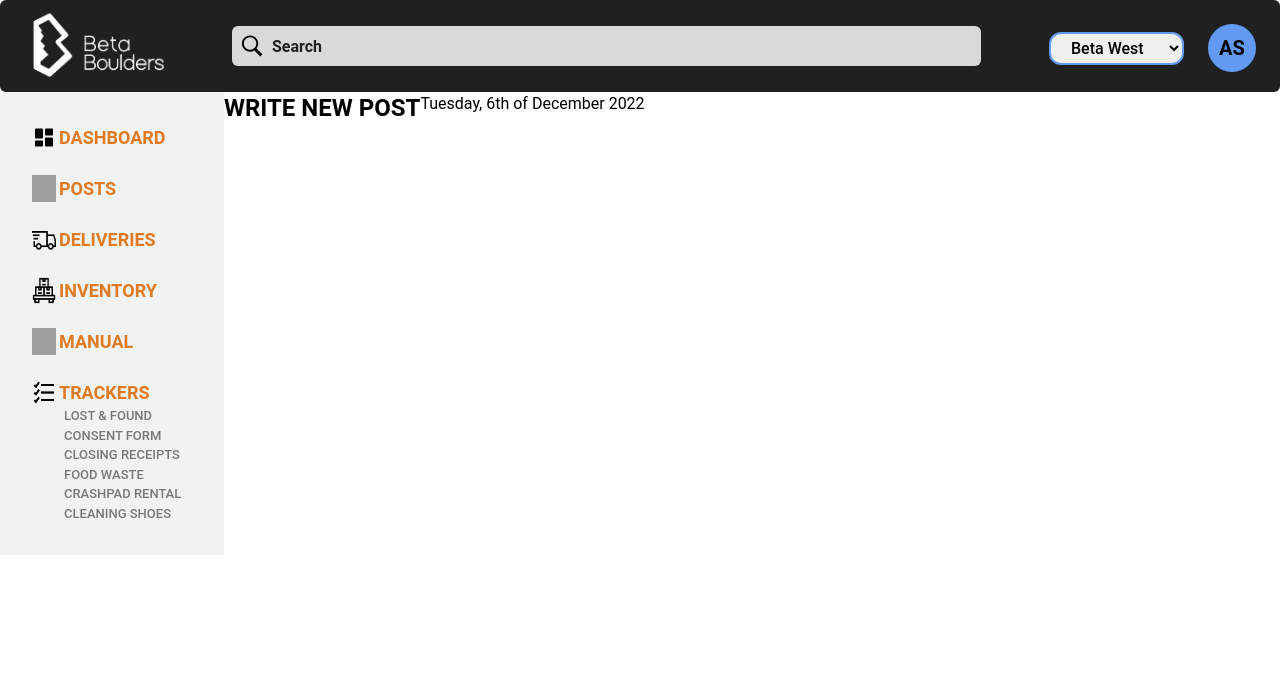
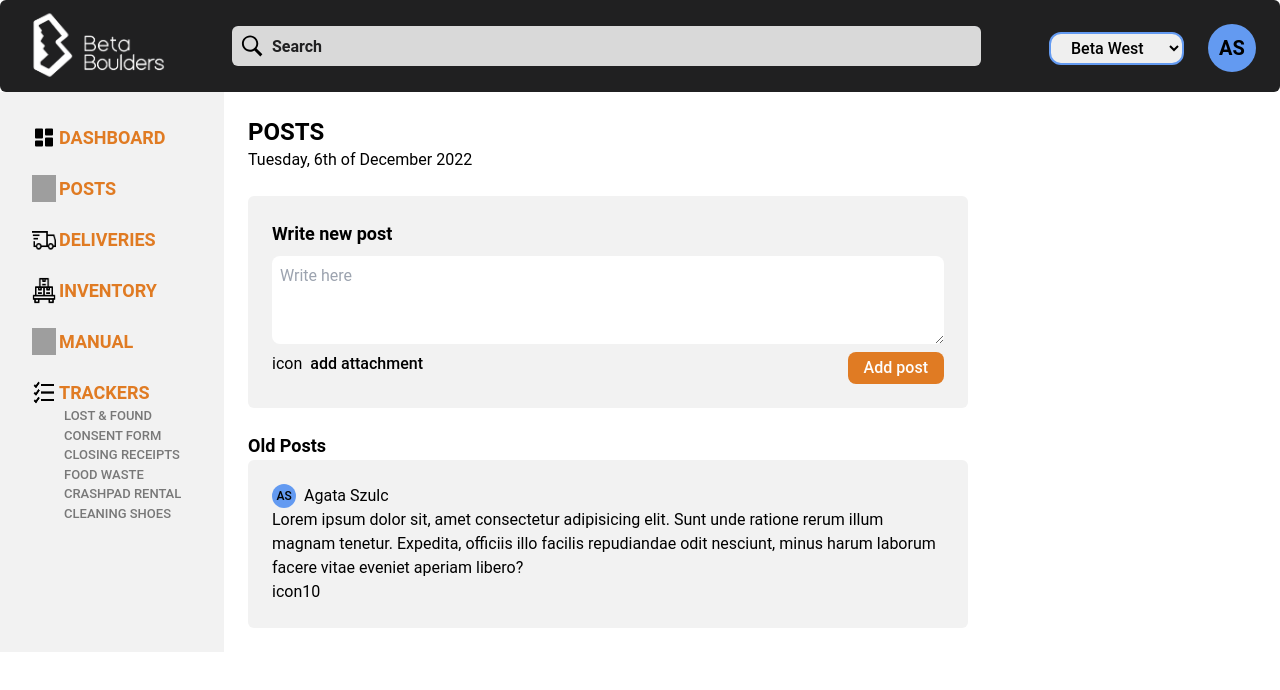
Before and after one commit to zuzik772/4th_semester_final_project, a React (Create React App) app: page /posts in a window 1280 px wide. Shown: the top 690 px of the page. Built offline with nearby package versions, Linux system fonts and the light colour scheme; grey boxes are pictures that could not be loaded.

Commit message:
layout template

```diff
--- a/src/pages/Posts.jsx
+++ b/src/pages/Posts.jsx
@@ -1,8 +1,49 @@
-import Maintitle from "../components/MainTitle";
+import MainTitle from "../components/MainTitle";
 export default function Posts(props) {
   return (
-    <>
-      <Maintitle title="write new post" />
-    </>
+    <main className=" w-11/12 lg:w-3/5 p-0 sm:p-6 block lg:grid gap-6">
+      <div>
+        <MainTitle title="Posts" />
+      </div>
+
+      <div className="flex flex-col gap-2 bg-light p-6 mb-5 lg:mb-0">
+        <h3 className="text-lg font-semibold">Write new post</h3>
+        <textarea
+          name=""
+          id=""
+          cols="30"
+          rows="3"
+          className="rounded-lg outline-none p-2"
+          placeholder="Write here"
+        ></textarea>
+        <div className="flex justify-between">
+          <div className="flex gap-2">
+            <span>icon</span>
+            <span className="font-medium">add attachment</span>
+          </div>
+          <button className="bg-accent text-white rounded-lg px-4 py-1">Add post</button>
+        </div>
+      </div>
+      <div>
+        <h3 className="text-lg font-semibold">Old Posts</h3>
+        <div className="flex flex-col bg-light p-6 col-span-3 mb-5 lg:mb-0">
+          <div className="flex gap-2">
+            <span className="bg-fadedBlue w-6 h-6 p-2 rounded-full flex items-center justify-center cursor-pointerfont-bold text-xs font-medium cursor-pointer">
+              AS
+            </span>
+            <span>Agata Szulc</span>
+          </div>
+          <p>
+            Lorem ipsum dolor sit, amet consectetur adipisicing elit. Sunt unde ratione rerum illum
+            magnam tenetur. Expedita, officiis illo facilis repudiandae odit nesciunt, minus harum
+            laborum facere vitae eveniet aperiam libero?
+          </p>
+          <div className="flex">
+            <span>icon</span>
+            <span>10</span>
+          </div>
+        </div>
+      </div>
+    </main>
   );
 }
```
